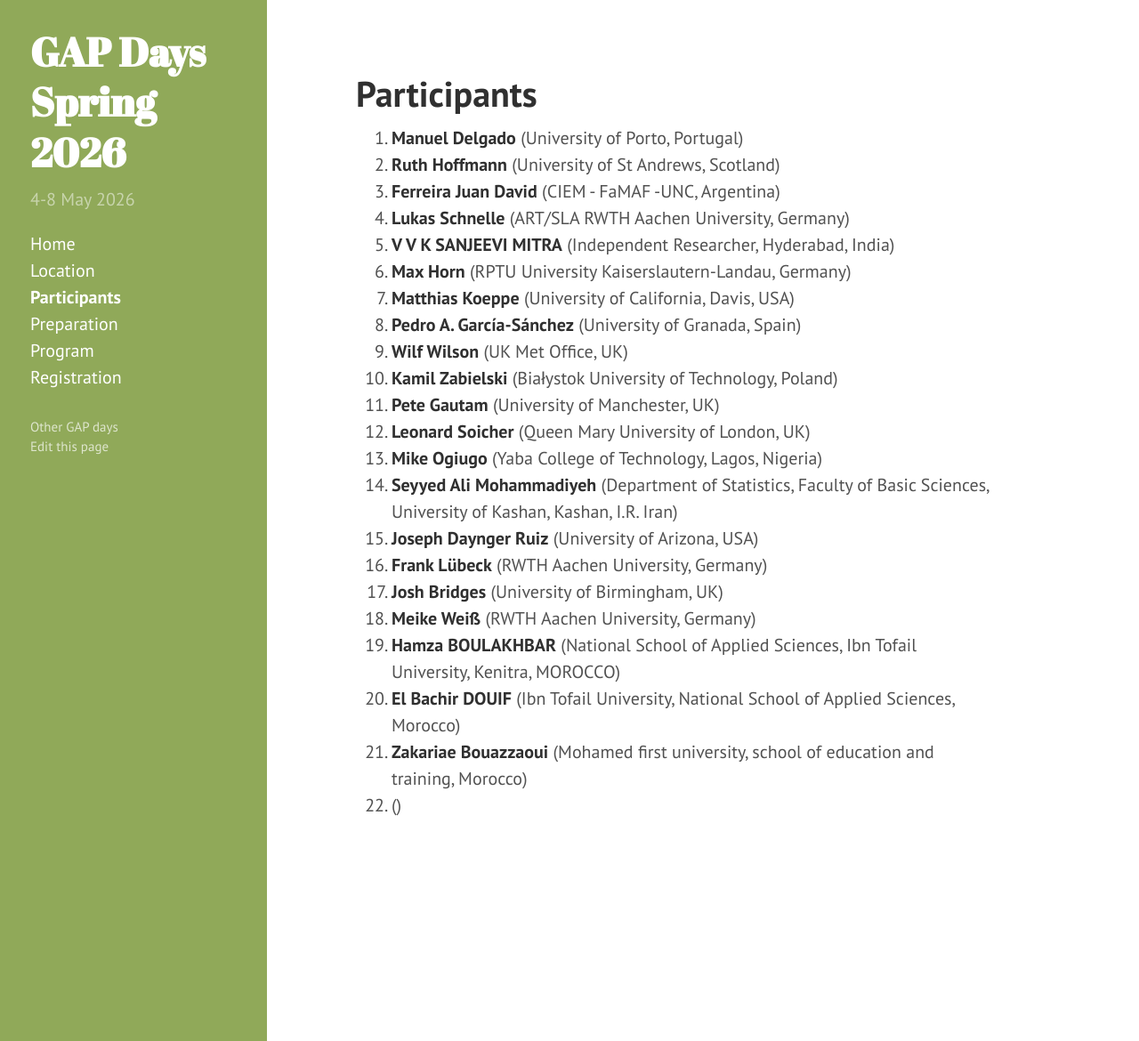
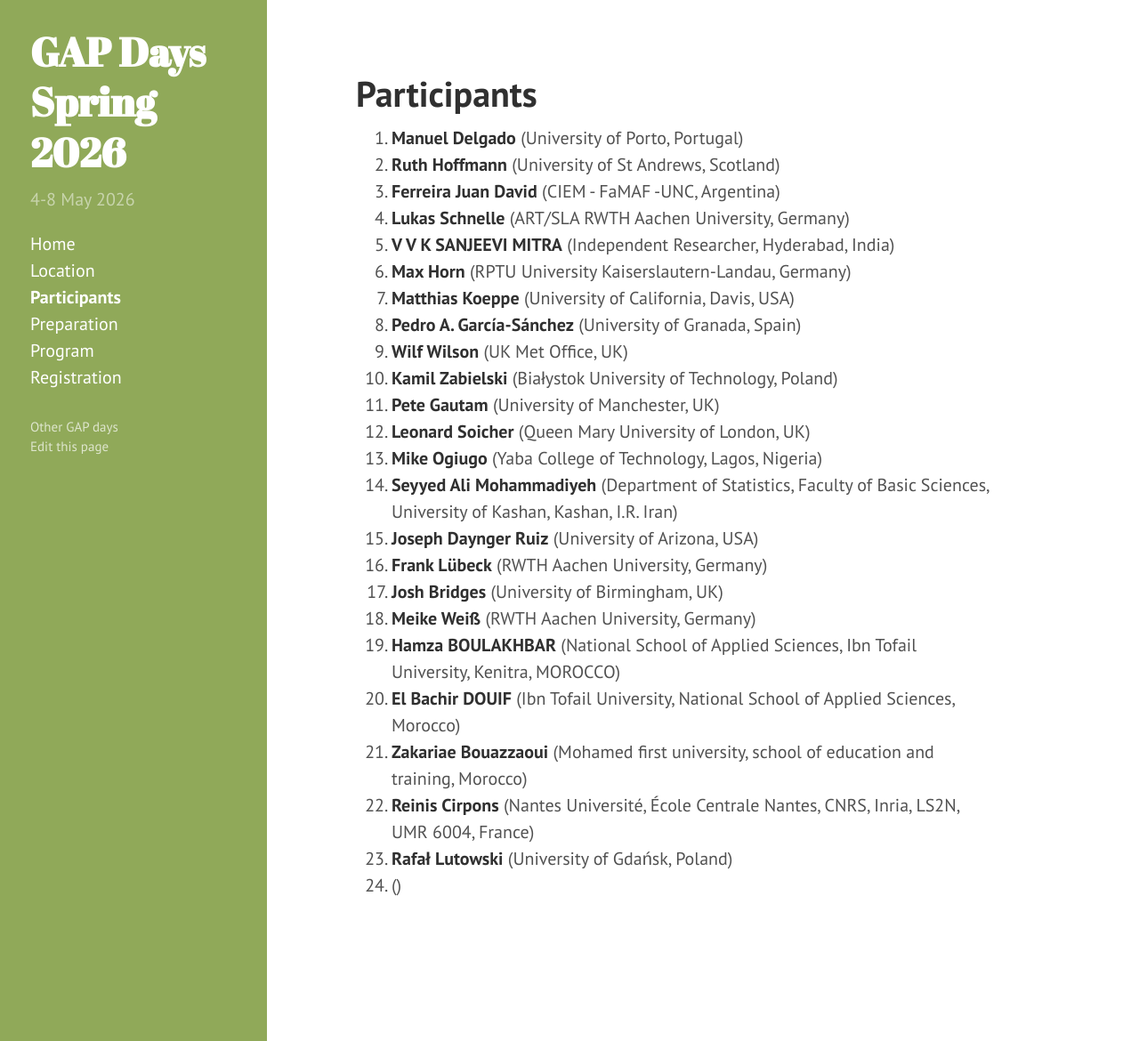
Before and after one commit to gapdays/gapdays2026-spring, a Jekyll site: the page built from participants.md, in a window 1280 px wide and 1170 px high. Shown: the whole window at 89% size. Built offline with Jekyll 4.4.1, drawn with Linux system fonts in a browser that asks for light colours.

Commit message:
participants list updated

```diff
--- a/participants.md
+++ b/participants.md
@@ -23,6 +23,8 @@ participants:
   - {name: Hamza BOULAKHBAR, affiliation: "National School of Applied Sciences, Ibn Tofail University, Kenitra, MOROCCO"}
   - {name: El Bachir DOUIF, affiliation: "Ibn Tofail University, National School of Applied Sciences, Morocco"}
   - {name: Zakariae Bouazzaoui, affiliation: "Mohamed first university, school of education and training, Morocco"}
+  - {name: Reinis Cirpons, affiliation: "Nantes Université, École Centrale Nantes, CNRS, Inria, LS2N, UMR 6004, France"}
+  - {name: Rafał Lutowski, affiliation: "University of Gdańsk, Poland"}
   - {name: , affiliation: ""}
 ---
 
```
